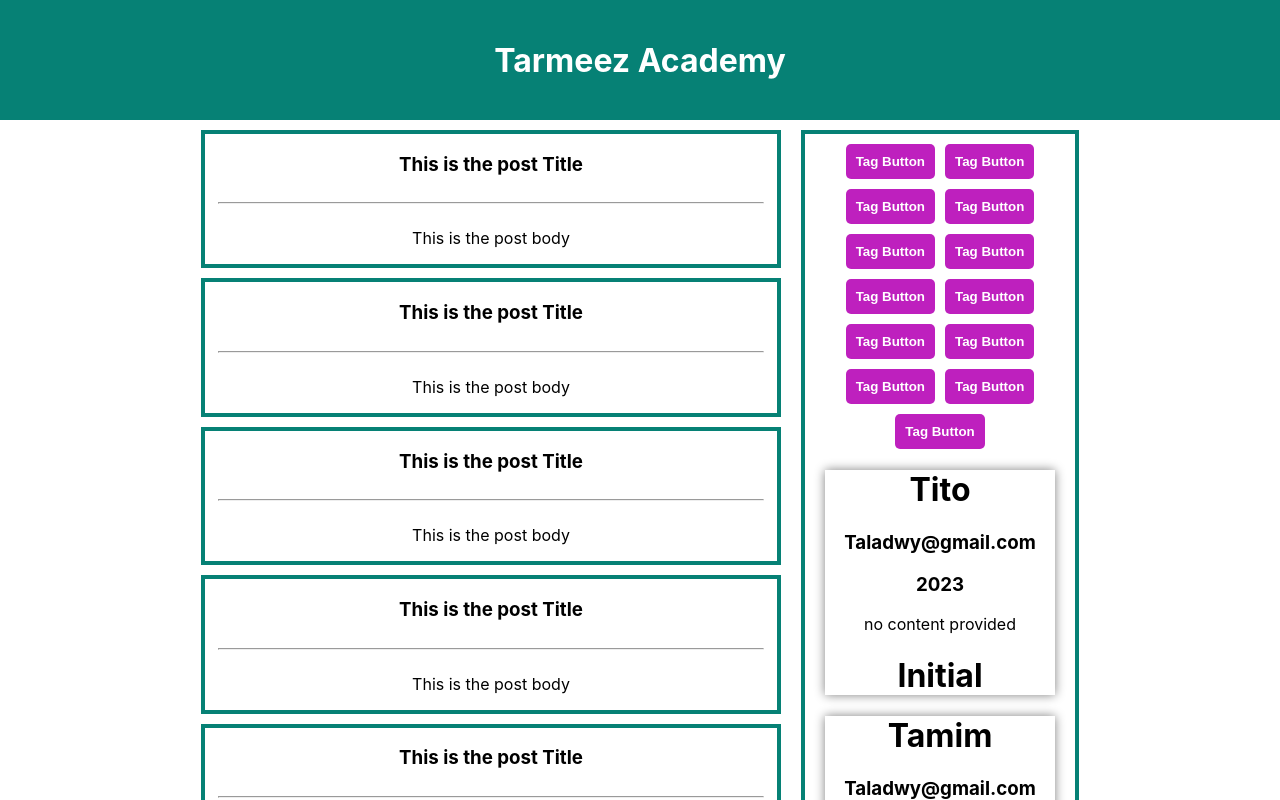
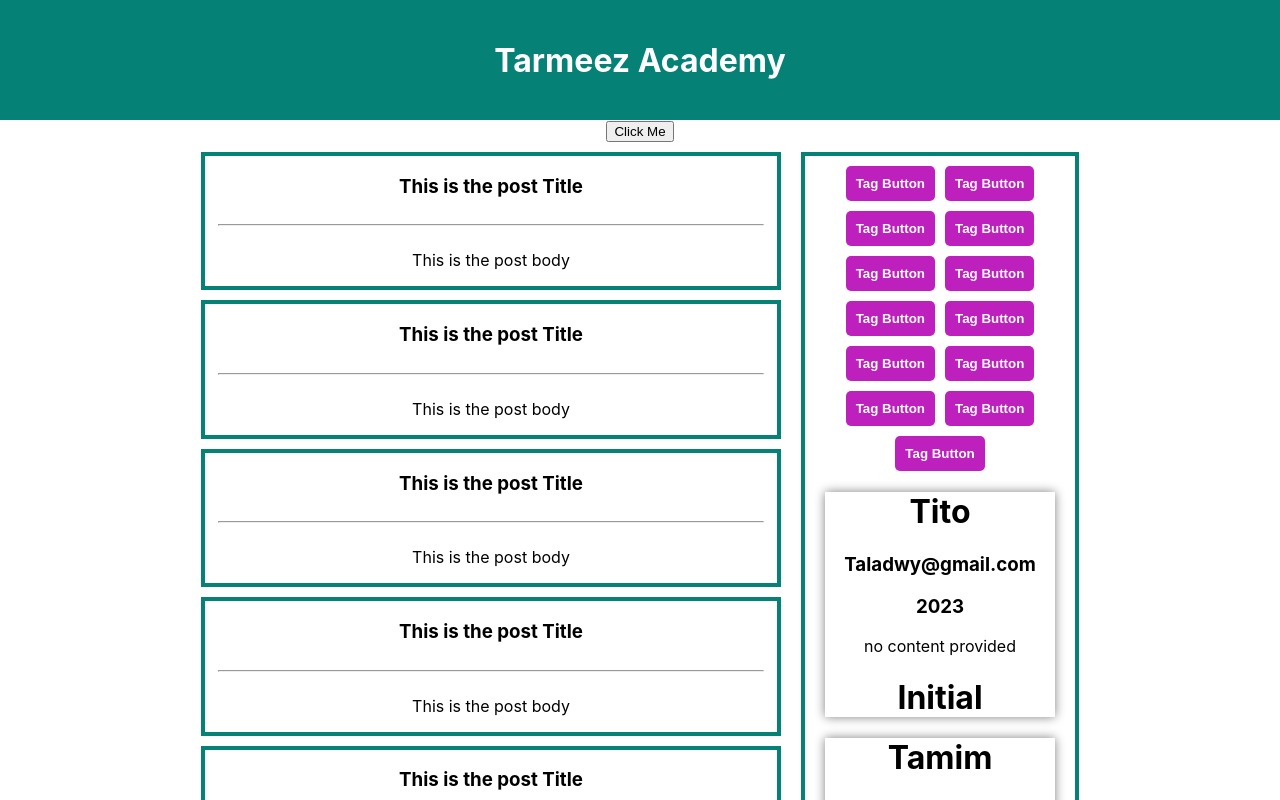
Before and after one commit to Isaladwy/react-revision, a React (Create React App) app: page / in a window 1280 px wide. Shown: the top 800 px of the page. Built offline with nearby package versions, Linux system fonts and the light colour scheme.

Commit message:
Refactor MyButton component to define handleClick function within the component for better encapsulation

```diff
--- a/src/components/MyButton.jsx
+++ b/src/components/MyButton.jsx
@@ -1,9 +1,16 @@
 function MyButton() {
+  let name = 'Tamim';
   return (
     <div>
-
+      <button onClick={handleClick}>Click Me</button>
     </div>
   )
 }
 
+function handleClick() {
+  let name = 'Tamim';
+  console.log('Hello ' + name);
+  alert('Hello ' + name);
+}
+
 export default MyButton
```
